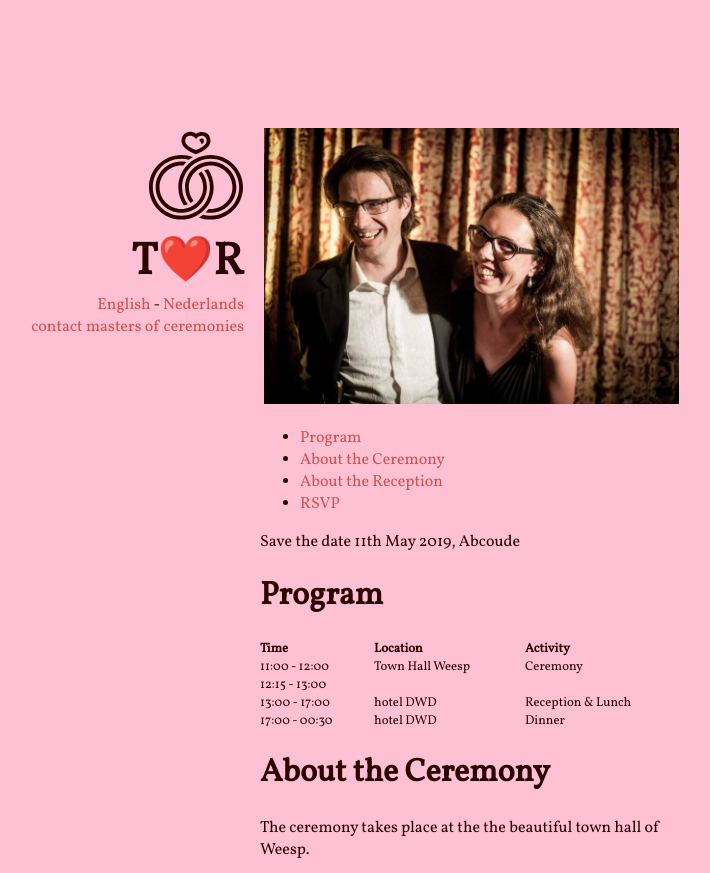
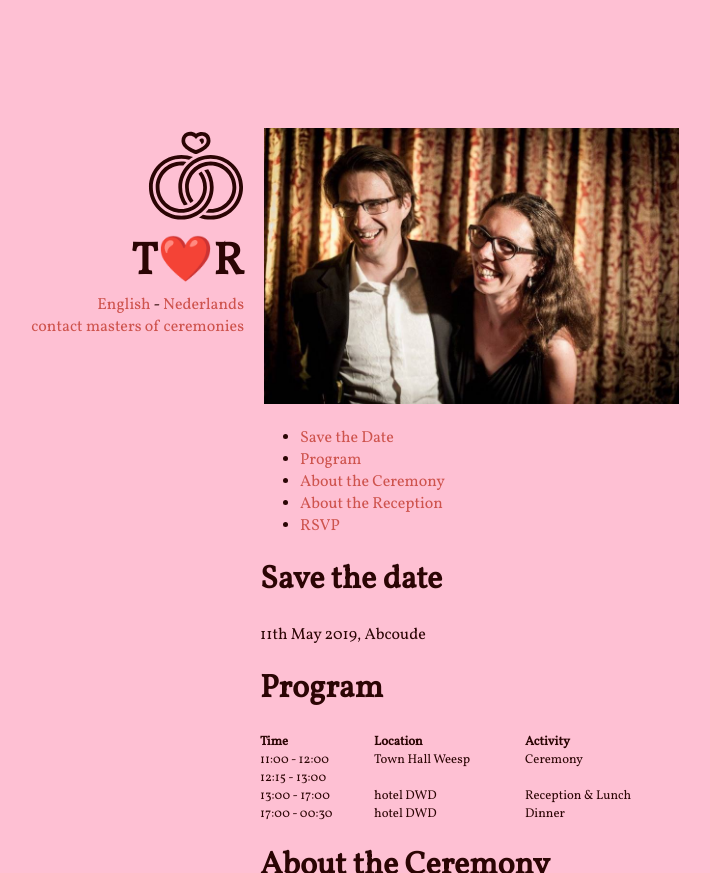
Before and after one commit to bobvanluijt/tosja-richard, a Jekyll site: the page built from index.md, in a window 1280 px wide and 900 px high, cut to the strip 0-873 px from the top of the window. Shown: the whole strip, without its empty margins (398-1108 px from the left). Built offline with Jekyll 4.4.1, drawn with Linux system fonts in a browser that asks for light colours; nearby versions of some CDN libraries; comment, search, counter and statistics services are not loaded.

Commit message:
edit title

```diff
--- a/index.md
+++ b/index.md
@@ -4,12 +4,14 @@ layout: base-EN
 
 ![Tosja and Richard](/images/tr.jpg "Tosja and Richard")
 
+- [Save the Date](#save-the-date)
 - [Program](#program)
 - [About the Ceremony](#about-the-ceremony)
 - [About the  Reception](#about-the-reception)
 - [RSVP](#rsvp)
 
-Save the date
+# Save the date
+
 11th May 2019, Abcoude
 
 # Program
```
Also changed, not shown: 1 other file.
